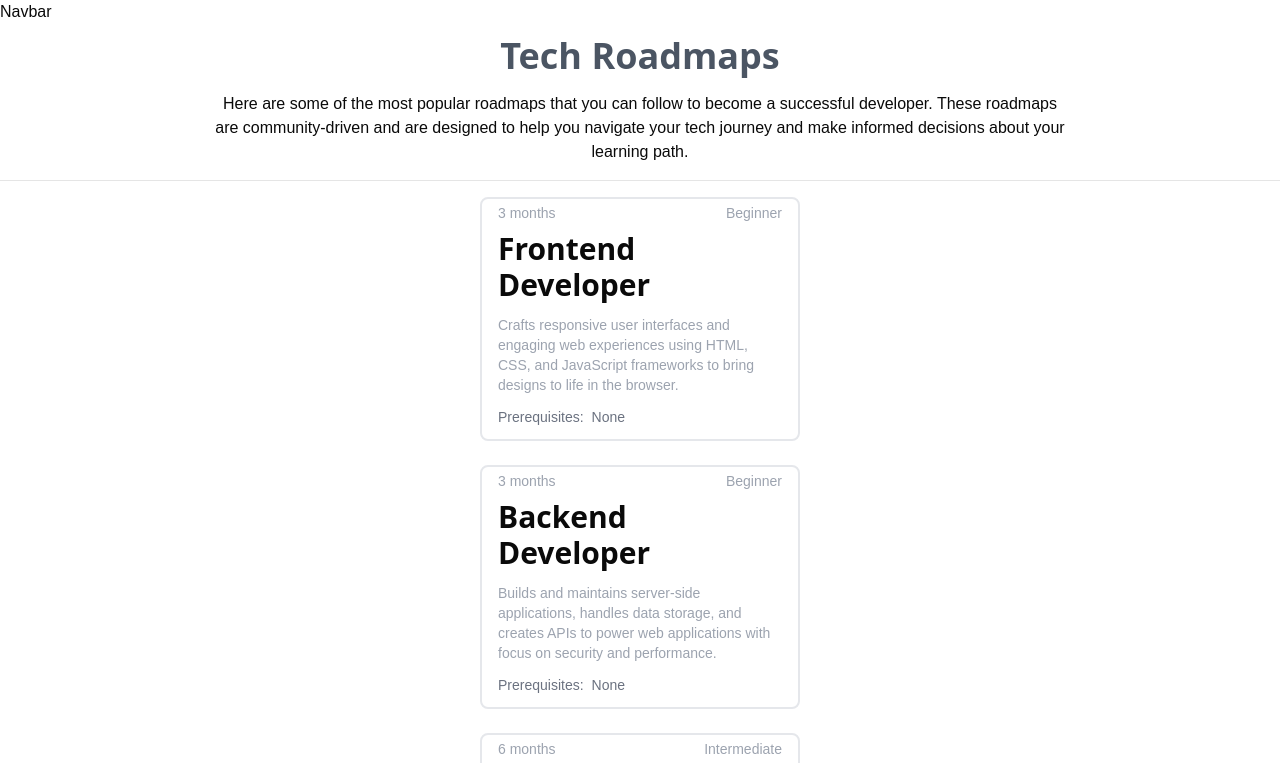
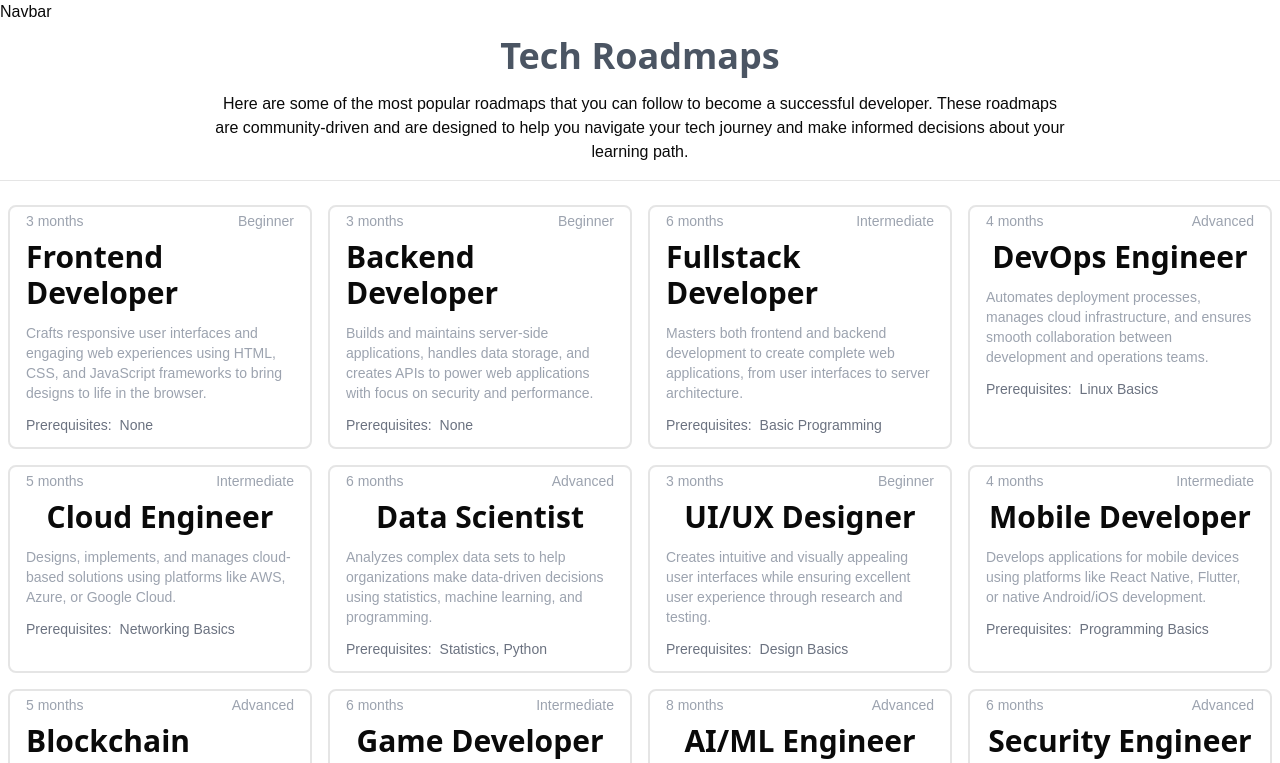
Before and after one commit to Ujjwal05T/learntech, a Next.js app: page /roadmaps in a window 1280 px wide. Shown: the top 763 px of the page. Built offline with nearby package versions, Linux system fonts and the light colour scheme.

Commit message:
Add link wrapper to roadmap items

```diff
--- a/src/app/roadmaps/page.tsx
+++ b/src/app/roadmaps/page.tsx
@@ -1,5 +1,6 @@
 import React from "react";
 import roadmapsData from "@/data/index.json";
+import Link from "next/link";
 
 interface Roadmap {
   id: number;
@@ -27,22 +28,23 @@ export default function Roadmaps() {
       </div>
 
       <hr />
-      <div>
+
+      <Link href="#">
+        <div className="grid grid-cols-1 sm:grid-cols-2 md:grid-cols-3 lg:grid-cols-4 my-4">
         {roadmapsData.roadmaps.map((roadmap: Roadmap) => (
-          <div className="flex flex-row justify-center items-center mt-2">
-            <div className="border-2 border-gray-200 hover:border-gray-400 rounded-lg pt-1  px-4 mx-2 my-2 w-1/4">
+            <div className="border-2 hover:shadow-lg rounded-lg pt-1 min-w-auto  px-4 mx-2 my-2">
               <div>
-                <div className="flex flex-row justify-between text-gray-400 text-sm">
+                <div className="flex justify-between text-gray-400 text-sm">
                   <div>{roadmap.time}</div>
                   <div>{roadmap.difficulty}</div>
                 </div>
               </div>
               <div className="flex justify-center items-center my-2">
-                <div className="">
+
                   <h2 className="font-sans text-3xl font-semibold">
                     {roadmap.title}
                   </h2>
-                </div>
+
               </div>
               <div>
                 <div className="text-sm mt-3">
@@ -50,15 +52,15 @@ export default function Roadmaps() {
                 </div>
               </div>
               <div>
-                <div className="flex flex-row space-x-2 my-3 text-sm text-gray-500">
+                <div className="flex space-x-2 my-3 text-sm text-gray-500">
                   <h2>Prerequisites:</h2>
                   <p>{roadmap.preRequisites}</p>
                 </div>
               </div>
             </div>
-          </div>
         ))}
-      </div>
+        </div>
+      </Link>
     </>
   );
 }
```
